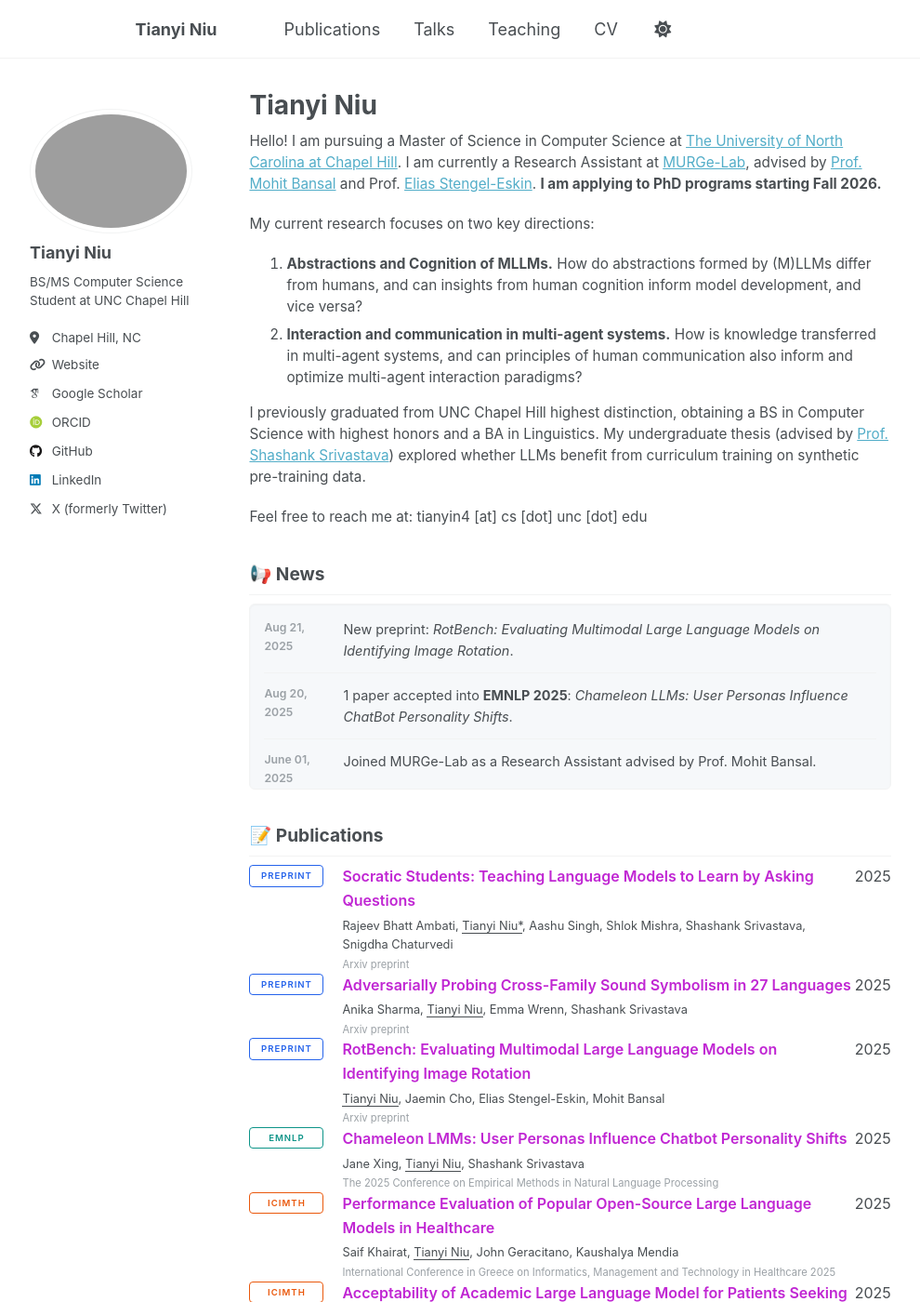
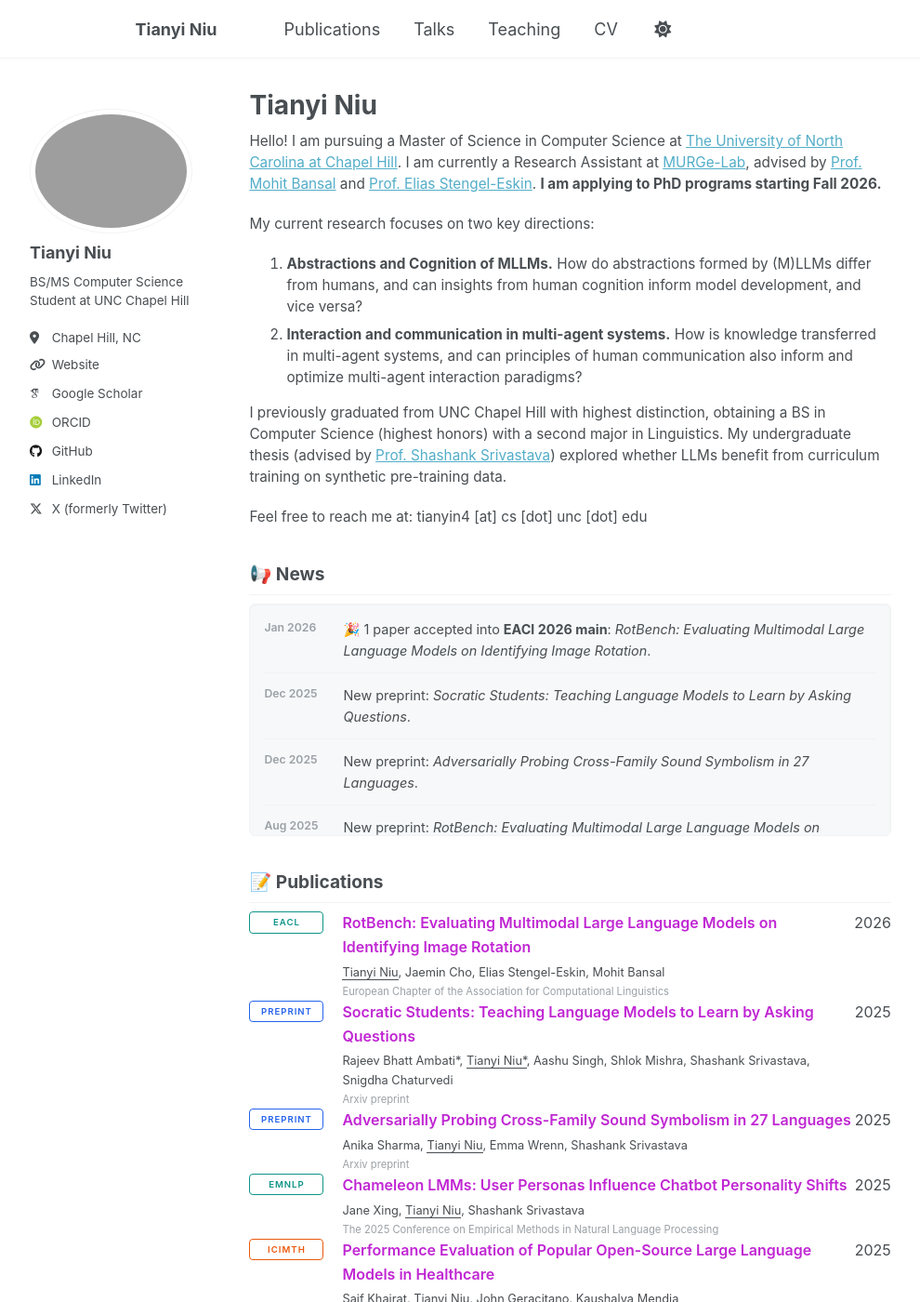
Before and after one commit to tianyiniu/tianyiniu.github.io, a Jekyll site: the page built from _pages/about.md, in a window 1280 px wide and 1400 px high. Shown: the whole window at 93% size, without its empty margins (50-1040 px from the left). Built offline with Jekyll 4.4.1, drawn with Linux system fonts in a browser that asks for light colours; some web fonts are replaced.

Commit message:
Updated recent preprints and EACl acceptance

```diff
--- a/_pages/about.md
+++ b/_pages/about.md
@@ -12,7 +12,7 @@ redirect_from:
 </style>
 
 
-Hello! I am pursuing a Master of Science in Computer Science at [The University of North Carolina at Chapel Hill](https://www.unc.edu). I am currently a Research Assistant at [MURGe-Lab](https://murgelab.cs.unc.edu), advised by [Prof. Mohit Bansal](https://www.cs.unc.edu/~mbansal/) and Prof. [Elias Stengel-Eskin](https://esteng.github.io/). **I am applying to PhD programs starting Fall 2026.**
+Hello! I am pursuing a Master of Science in Computer Science at [The University of North Carolina at Chapel Hill](https://www.unc.edu). I am currently a Research Assistant at [MURGe-Lab](https://murgelab.cs.unc.edu), advised by [Prof. Mohit Bansal](https://www.cs.unc.edu/~mbansal/) and [Prof. Elias Stengel-Eskin](https://esteng.github.io/). **I am applying to PhD programs starting Fall 2026.**
 
 My current research focuses on two key directions:
 1. **Abstractions and Cognition of MLLMs.** How do abstractions formed by (M)LLMs differ from humans,
@@ -21,7 +21,7 @@ and can insights from human cognition inform model development, and vice versa?
 systems, and can principles of human communication also inform and optimize multi-agent interaction
 paradigms?
 
-I previously graduated from UNC Chapel Hill highest distinction, obtaining a BS in Computer Science with highest honors and a BA in Linguistics. My undergraduate thesis (advised by [Prof. Shashank Srivastava](https://www.ssriva.com)) explored whether LLMs benefit from curriculum training on synthetic pre-training data.
+I previously graduated from UNC Chapel Hill with highest distinction, obtaining a BS in Computer Science (highest honors) with a second major in Linguistics. My undergraduate thesis (advised by [Prof. Shashank Srivastava](https://www.ssriva.com)) explored whether LLMs benefit from curriculum training on synthetic pre-training data.
 
 Feel free to reach me at: tianyin4 [at] cs [dot] unc [dot] edu
 
@@ -31,21 +31,42 @@ Feel free to reach me at: tianyin4 [at] cs [dot] unc [dot] edu
   <div class="news-box">
 
     <div class="news-item">
-      <div class="news-date">Aug 21, 2025</div>
+      <div class="news-date">Jan 2026</div>
+      <div class="news-content">
+        🎉 1 paper accepted into <strong>EACl 2026 main</strong>: <i>RotBench: Evaluating Multimodal Large Language Models on Identifying Image Rotation</i>.
+      </div>
+    </div>
+
+    <div class="news-item">
+      <div class="news-date">Dec 2025</div>
+      <div class="news-content">
+        New preprint: <i>Socratic Students: Teaching Language Models to Learn by Asking Questions</i>.
+      </div>
+    </div>
+
+    <div class="news-item">
+      <div class="news-date">Dec 2025</div>
+      <div class="news-content">
+        New preprint: <i>Adversarially Probing Cross-Family Sound Symbolism in 27 Languages</i>.
+      </div>
+    </div>
+
+    <div class="news-item">
+      <div class="news-date">Aug 2025</div>
       <div class="news-content">
         New preprint: <i>RotBench: Evaluating Multimodal Large Language Models on Identifying Image Rotation</i>.
       </div>
     </div>
 
     <div class="news-item">
-      <div class="news-date">Aug 20, 2025</div>
+      <div class="news-date">Aug 2025</div>
       <div class="news-content">
-        1 paper accepted into <strong>EMNLP 2025</strong>: <i>Chameleon LLMs: User Personas Influence ChatBot Personality Shifts</i>.
+        🎉 1 paper accepted into <strong>EMNLP 2025 main</strong>: <i>Chameleon LLMs: User Personas Influence ChatBot Personality Shifts</i>.
       </div>
     </div>
 
     <div class="news-item">
-      <div class="news-date">June 01, 2025</div>
+      <div class="news-date">June 2025</div>
       <div class="news-content">
         Joined MURGe-Lab as a Research Assistant advised by Prof. Mohit Bansal.
       </div>
@@ -76,6 +97,9 @@ Feel free to reach me at: tianyin4 [at] cs [dot] unc [dot] edu
     {% elsif venue_down contains 'arxiv' %}
       {% assign badge_class = 'badge-arxiv' %}
       {% assign badge_text = 'Preprint' %}
+    {% elsif venue_down contains 'eacl' %}
+      {% assign badge_class = 'badge-eacl' %}
+      {% assign badge_text = 'EACL' %}
     {% elsif venue_down contains 'acl' %}
       {% assign badge_class = 'badge-acl' %}
       {% assign badge_text = 'ACL' %}
--- a/_sass/_custom.scss
+++ b/_sass/_custom.scss
@@ -14,7 +14,7 @@
 
   /* --- News Box Container --- */
   .news-box {
-    height: 200px;
+    height: 250px;
     overflow-y: scroll;
 
     /* Use the theme's border color */
```
Also changed, not shown: _publications/2025-12-15-socraticstudents.md (+1 -1 lines), _publications/2026-01-03-rotbench.md (renamed from _publications/2025-08-21-rotbench.md, +4 -8 lines).
